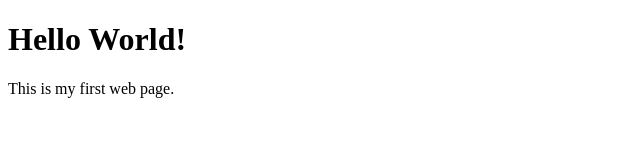
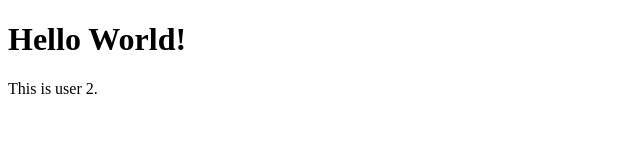
Before and after one commit to athashree/repo2, a plain HTML site: page index.html in a window 1280 px wide. Shown: the full height of the page, 0-640 px from the left. Drawn offline with Linux system fonts and the light colour scheme.

Commit message:
file created by dev2

```diff
--- a/index.html
+++ b/index.html
@@ -5,6 +5,6 @@
 </head>
 <body>
     <h1>Hello World!</h1>
-    <p>This is my first web page.</p>
+    <p>This is user 2.</p>
 </body>
 </html>
```
